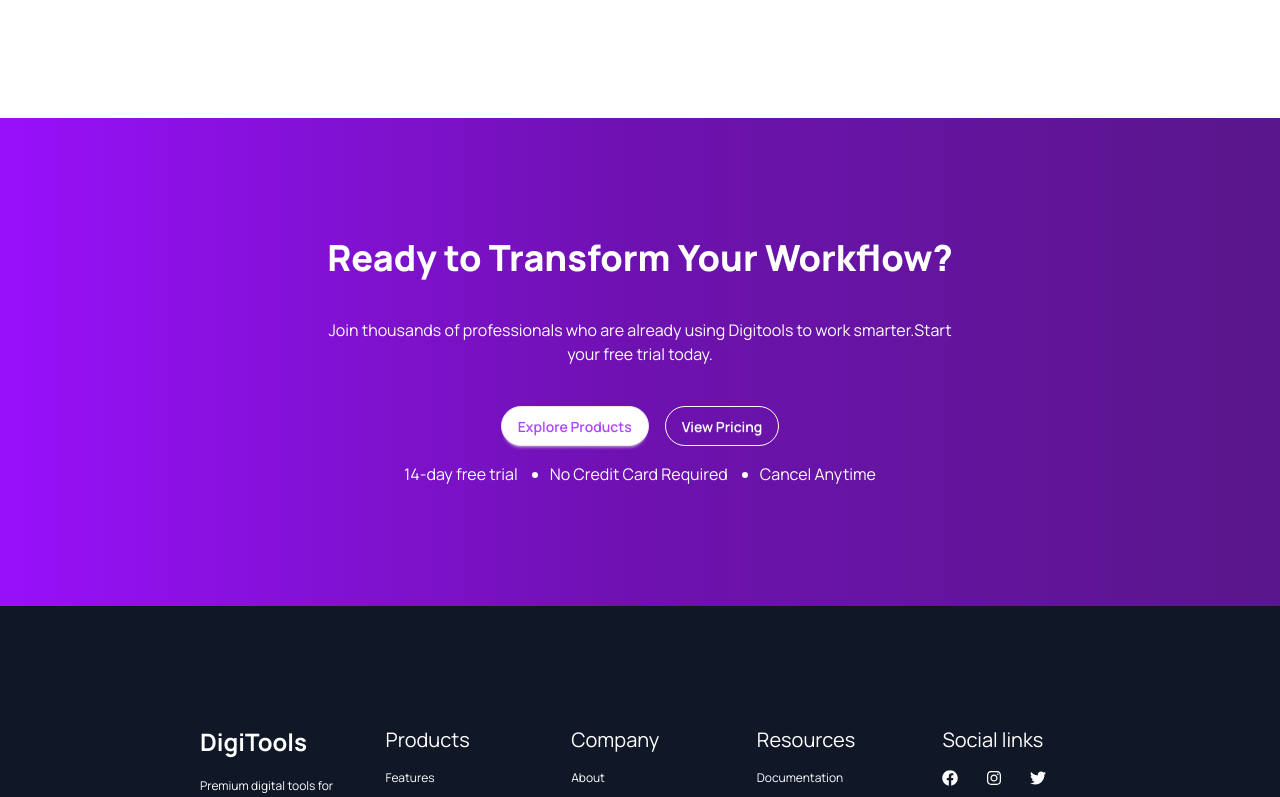
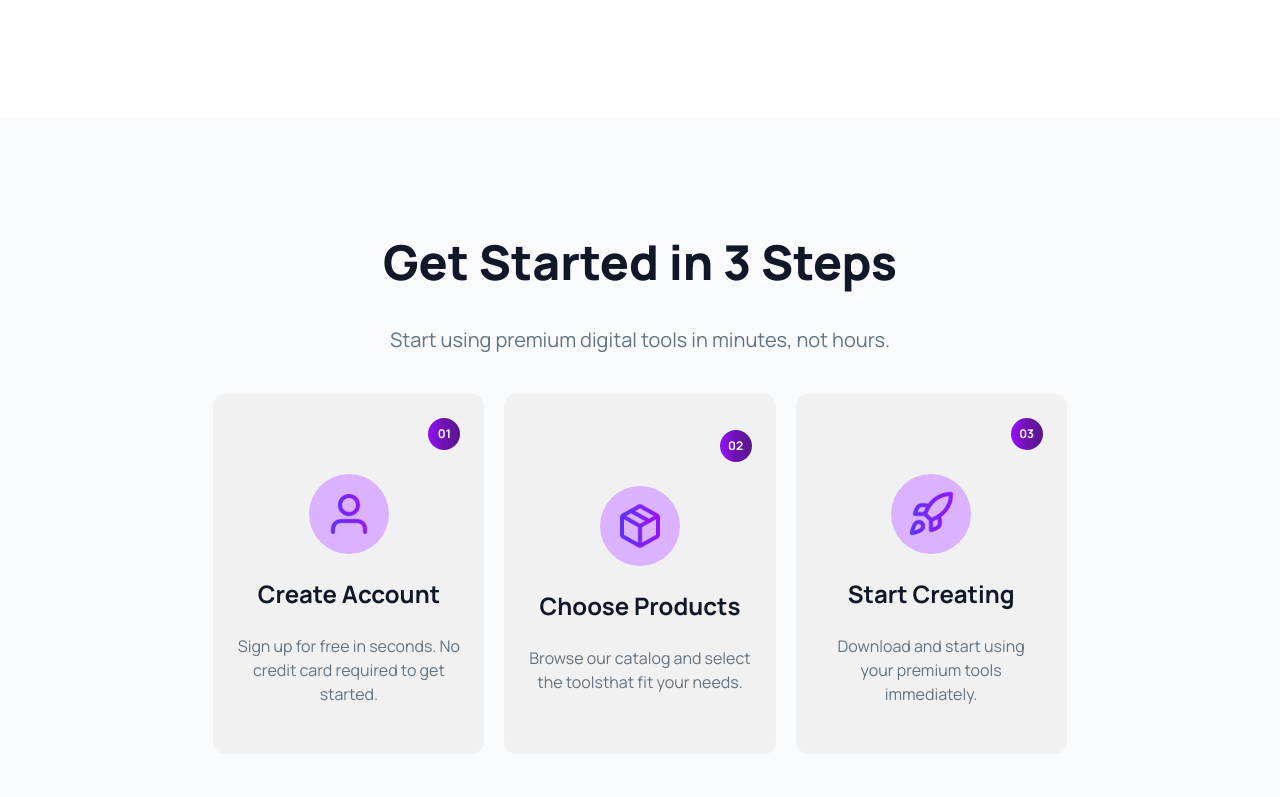
Before and after one commit to HASANCoU/DigiTools, a React (Vite) app: page / in a window 1280 px wide. Shown: the part 2343-3140 px from the top of the page. Built offline with nearby package versions, Linux system fonts and the light colour scheme.

Commit message:
Steps Section Design Done

```diff
--- a/src/App.jsx
+++ b/src/App.jsx
@@ -6,6 +6,7 @@
 import Products from "./components/productsCards/Products";
 import Footer from "./components/footer/Footer";
 import WorkFlow from "./components/main/WorkFlow";
+import Steps from "./components/main/Steps";
 
 const fetchProducts = async() =>{
   const res = await fetch("/products.json");
@@ -27,6 +28,7 @@
               productsPromise={productsPromise}
               />
           </Suspense>
+          <Steps/>
           <WorkFlow/>
       </main>
       <footer>
--- /dev/null
+++ b/src/components/main/Steps.jsx
@@ -0,0 +1,66 @@
+import React from "react";
+import userImg from "../../assets/user.png";
+import packageImg from "../../assets/package.png"
+import rocketImg from "../../assets/rocket.png"
+const Steps = () => {
+  return (
+    <div className="text-[#101727] py-30 bg-[#F9FAFC] space-y-10">
+      <h1 className="text-5xl font-extrabold text-center">
+        Get Started in 3 Steps
+      </h1>
+      <p className="text-xl text-[#627382] text-center">
+        Start using premium digital tools in minutes, not hours.
+      </p>
+      <div className="grid grid-cols-1 md:grid-cols-3 gap-5 rounded-md w-8/12 mx-auto">
+
+        <div className="bg-[#F1F1F1] space-y-6 rounded-xl p-6 pb-12 flex flex-col justify-center">
+          <div className="flex justify-end">
+            <h1 className="bg-linear-to-r from-purple-600 via-purple-800 to-purple-900  rounded-full w-8 p-2 text-center text-white text-xs font-bold">
+              01
+            </h1>
+          </div>
+          <div className="p-4 bg-purple-300 rounded-full w-20 flex mx-auto">
+            <img src={userImg} alt="User Icon w-20" />
+          </div>
+          <h1 className="text-2xl font-bold text-center">Create Account</h1>
+          <p className="text-[16px] text-[#627382] text-center">
+            Sign up for free in seconds. No credit card required to get started.
+          </p>
+        </div>
+
+        <div className="bg-[#F1F1F1] space-y-6 rounded-xl p-6 pb-12 flex flex-col justify-center">
+          <div className="flex justify-end">
+            <h1 className="bg-linear-to-r from-purple-600 via-purple-800 to-purple-900  rounded-full w-8 p-2 text-center text-white text-xs font-bold">
+              02
+            </h1>
+          </div>
+          <div className="p-4 bg-purple-300 rounded-full w-20 flex mx-auto">
+            <img src={packageImg} alt="User Icon w-20" />
+          </div>
+          <h1 className="text-2xl font-bold text-center">Choose Products</h1>
+          <p className="text-[16px] text-[#627382] text-center">
+            Browse our catalog and select the toolsthat fit your needs.
+          </p>
+        </div>
+
+        <div className="bg-[#F1F1F1] space-y-6 rounded-xl p-6 pb-12 flex flex-col justify-center">
+          <div className="flex justify-end">
+            <h1 className="bg-linear-to-r from-purple-600 via-purple-800 to-purple-900  rounded-full w-8 p-2 text-center text-white text-xs font-bold">
+              03
+            </h1>
+          </div>
+          <div className="p-4 bg-purple-300 rounded-full w-20 flex mx-auto">
+            <img src={rocketImg} alt="User Icon w-20" />
+          </div>
+          <h1 className="text-2xl font-bold text-center">Start Creating</h1>
+          <p className="text-[16px] text-[#627382] text-center">
+            Download and start using your premium tools immediately.
+          </p>
+        </div>
+
+      </div>
+    </div>
+  );
+};
+
+export default Steps;
```
